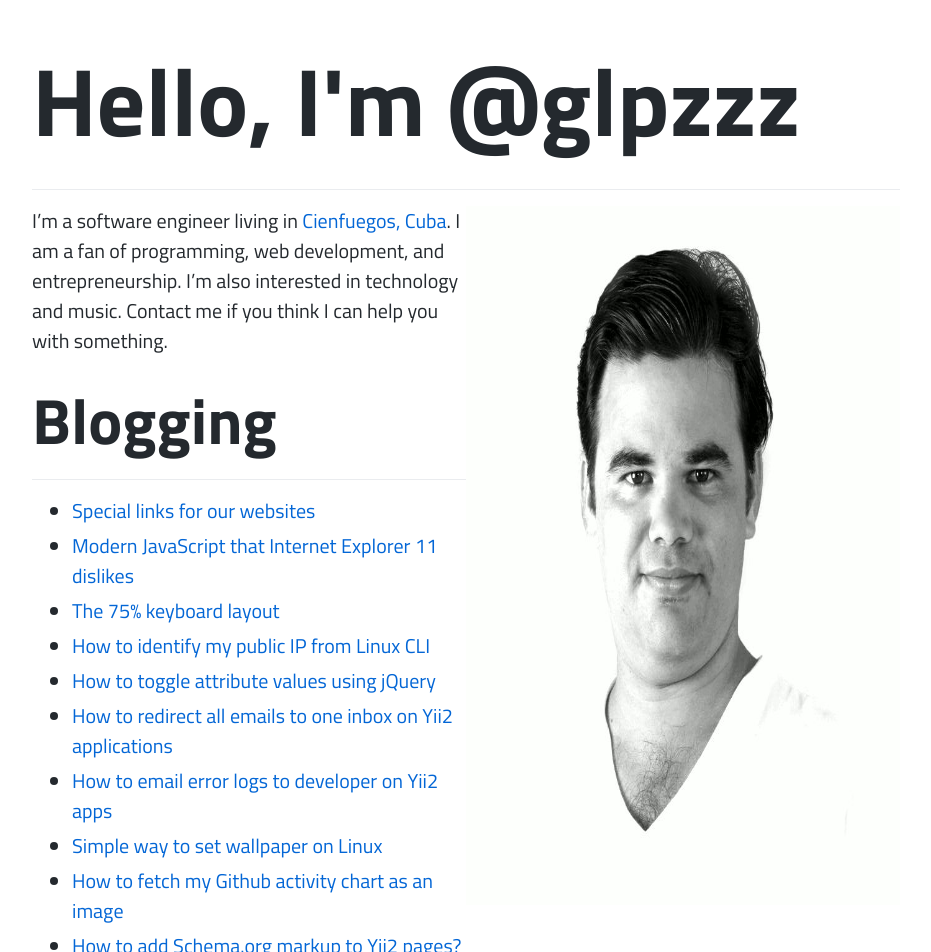
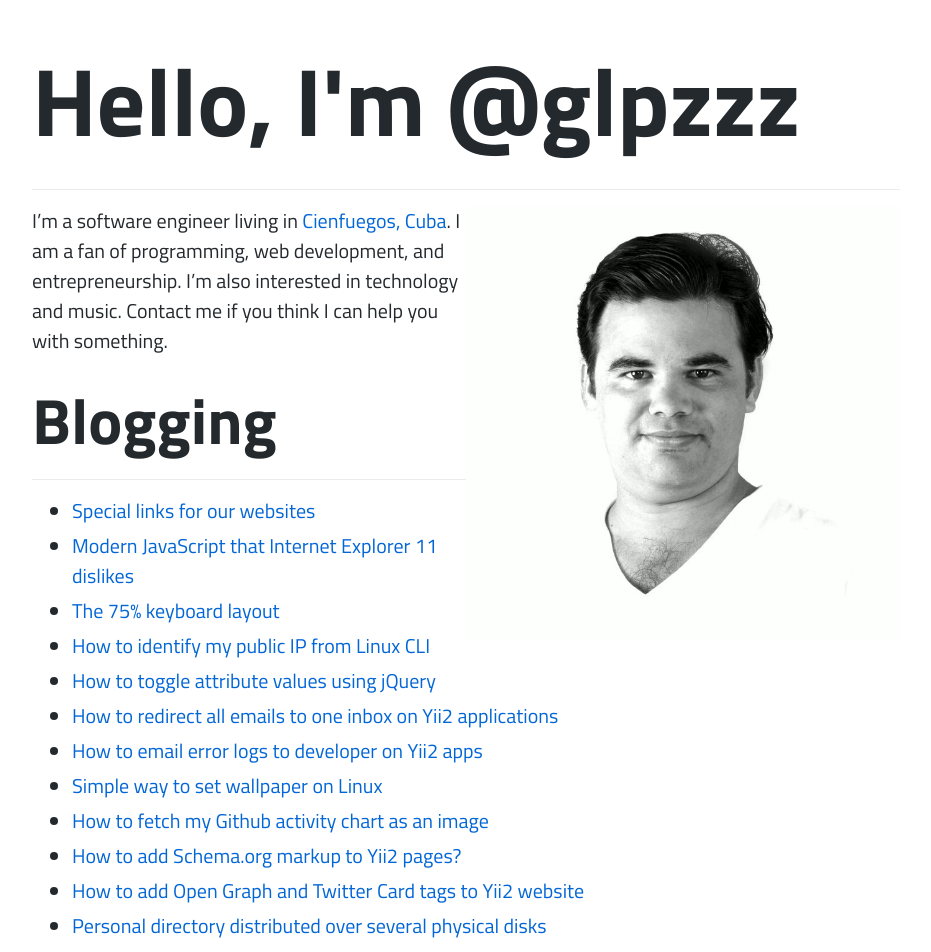
Before and after one commit to glpzzz/glpzzz.github.io, a Jekyll site: the page built from index.markdown, in a window 1280 px wide. Shown: the top 952 px of the page, without its empty margins (174-1105 px from the left). Built offline with Jekyll 4.4.1, drawn with Linux system fonts in a browser that asks for light colours.

Commit message:
fix glpzzz image

```diff
--- a/_layouts/home.html
+++ b/_layouts/home.html
@@ -138,6 +138,8 @@ layout: compress
         @media (min-width: 768px) {
             img.glpzzz {
                 width: 50%;
+                height: auto;
+                aspect-ratio: 1/1;
                 float: right;
             }
 
```
